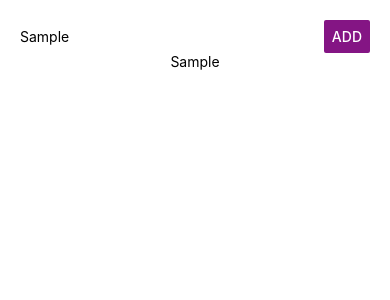
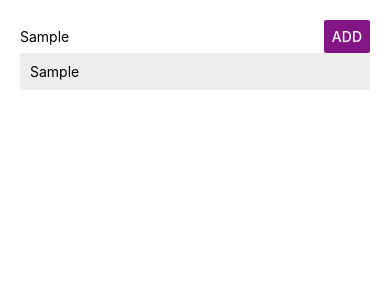
Before and after one commit to EAdeveloper/React-Native, a React Native app in the folder rn-course/: screen / in a window 390 px wide. Both pictures are taken after typing "Sample" into the empty fields and a click on the button "ADD". Shown: the top 300 px of the page. Built offline with nearby package versions, Linux system fonts and the light colour scheme.

Commit message:
Custon component List

```diff
--- a/rn-course/App.js
+++ b/rn-course/App.js
@@ -1,5 +1,9 @@
 import React from 'react';
 import { StyleSheet, Text, View, TextInput, Button } from 'react-native';
+
+import ListItem from './src/components/ListItem/ListItem';
+
+
 
 export default class App extends React.Component {
 
@@ -31,7 +35,7 @@
 
   render() {
     const placesOutput= this.state.places.map( (place, i) =>(
-      <Text key={i}> {place} </Text>
+      <ListItem key={i} placeName={place} />
     ));
 
     return (
@@ -53,7 +57,7 @@
             onPress= {this.placeSubmitHandler}
           />
         </View>
-        <View>
+        <View style={styles.ListContainer}>
           {placesOutput}
         </View>
 
@@ -86,6 +90,13 @@
 
   placeButton: {
     width: "30%"
+  },
+
+  ListContainer: {
+    width: "100%",
+
   }
 
+
+
 });
--- /dev/null
+++ b/rn-course/src/components/ListItem/ListItem.js
@@ -0,0 +1,28 @@
+import React from 'react';
+import {View, Text, StyleSheet} from 'react-native';
+
+const ListItem = (props)=>(
+
+    <View style={styles.listItem}>
+        <Text>{props.placeName} </Text>
+    </View>
+
+);
+
+
+const styles = StyleSheet.create({
+
+    listItem:{
+        width: '100%',
+        padding: 10,
+        backgroundColor: "#eee",
+        marginBottom: 5,
+
+    }
+
+});
+
+
+
+
+export default ListItem;
```
